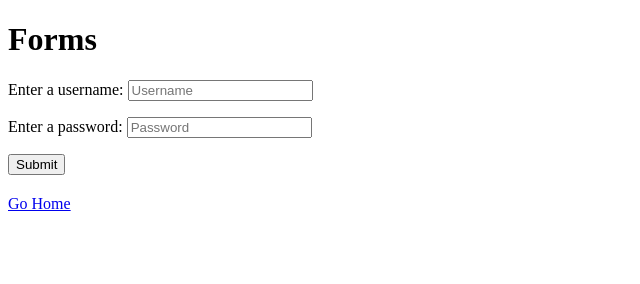
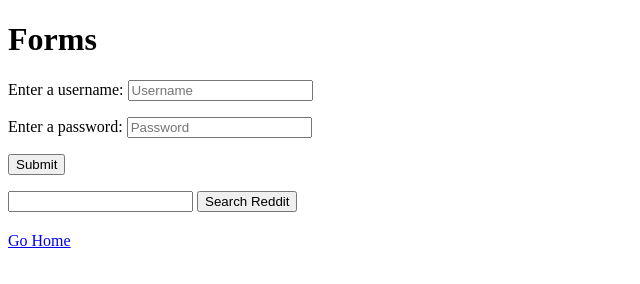
Before and after one commit to JZ8089/WEBDEVELOPMENT, a plain HTML site: page forms.html in a window 1280 px wide. Shown: the whole page, without its empty margins (0-640 px from the left). Drawn offline with Linux system fonts and the light colour scheme.

Commit message:
reddit search

```diff
--- a/forms.html
+++ b/forms.html
@@ -24,6 +24,10 @@
         </p>
     </form>
 
+    <form action="https://www.reddit.com/search">
+        <input type="text" name="search">
+        <button>Search Reddit</button>
+    </form>
     <footer>
         <h2></h2>
         <a href="index.html">Go Home </a>
```
